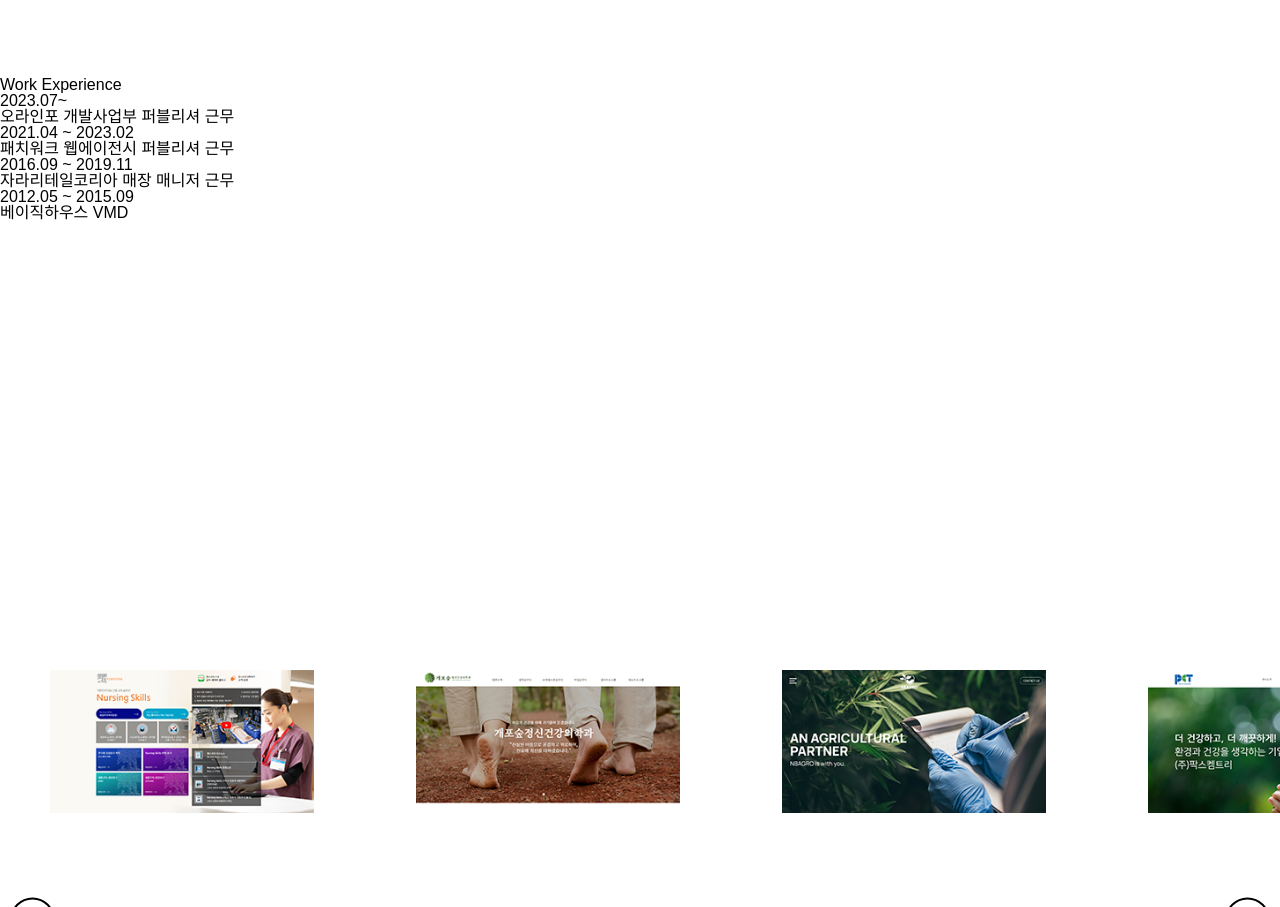
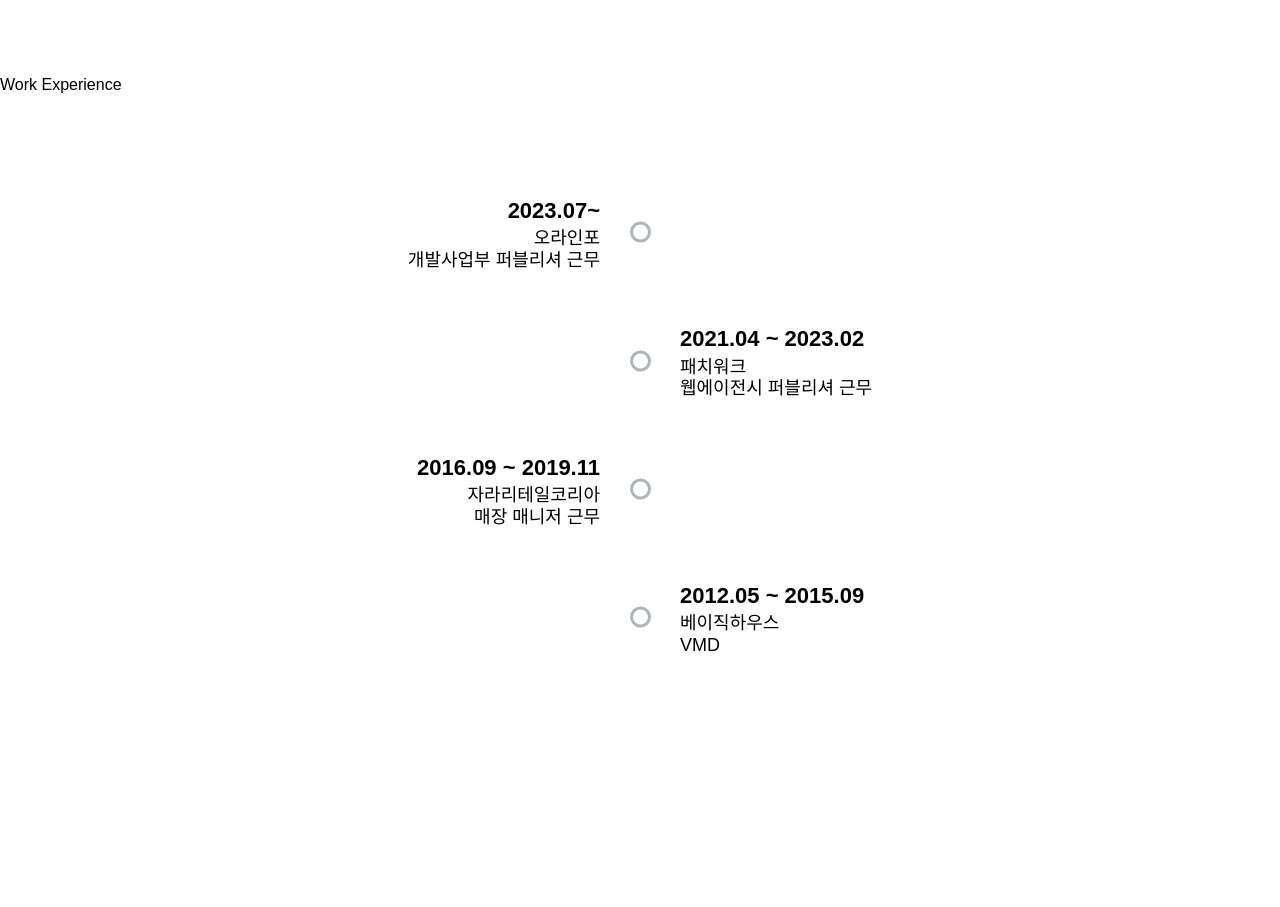
Before and after one commit to jieun4002/portfolio2, a plain HTML site: page index.html in a window 1280 px wide. Shown: the part 1273-2180 px from the top of the page. Drawn offline with nearby package versions, Linux system fonts and the light colour scheme; a web font is replaced by a local one.

Commit message:
경력사항 스타일 추가

```diff
--- a/css/style.css
+++ b/css/style.css
@@ -203,6 +203,84 @@ h2{
     background-position: center center;
     background-color: #fff;
 }
+
+/* 경력 */
+#career .inner ul{
+    width: 50%;
+    margin: 50px auto;
+    position: relative;
+    padding: 50px 0;
+}
+
+#career .inner ul::before{
+    content: "";
+    position: absolute;
+    width: 1px;
+    height: 100%;
+    background-color: #fff;
+    left: 50%;
+    top: 50%;
+    transform: translateY(-50%);
+}
+
+#career .inner ul li{
+    position: relative;
+    margin-bottom: 50px;
+    width: 50%;
+    padding-right: 11px;
+    text-align: right;
+}
+
+#career .inner ul li::before{
+    content: "";
+    position: absolute;
+    width: 15px;
+    height: 15px;
+    background-color: #fff;
+    border: 3px solid #adb5bd;
+    border-radius: 50px;
+    right: 0;
+    top: 50%;
+    transform: translateY(-50%);
+}
+
+
+#career .inner ul li:nth-child(even){
+    margin-left: auto;
+    padding-left: 10px;
+    padding-right: 0;
+    text-align: left;
+}
+
+#career .inner ul li:nth-child(even)::before{
+    left: 0;
+}
+
+#career .inner ul li:last-child{
+    margin-bottom: 0;
+}
+
+#career .inner ul li p{
+    padding-right: 40px;
+    font-size: 18px;
+    line-height: 1.2;
+}
+#career .inner ul li p.year{
+    font-size: 22px;
+    font-weight: 600;
+    line-height: 1.6;
+}
+#career .inner ul li p span{
+    display: block;
+}
+
+#career .inner ul li:nth-child(even) p{
+    padding-right: 0;
+    padding-left: 40px;
+}
+
+
+
 #project .slick button.slick-prev {
     left: 10px;
     background-image: url(../images/icon/arrow-left-solid.svg);
```
